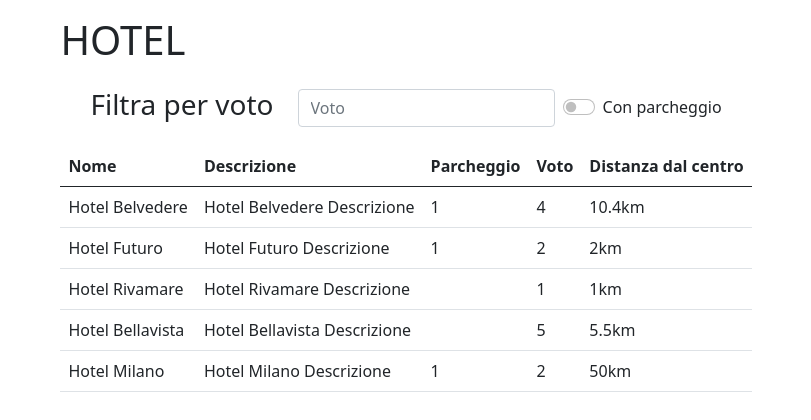
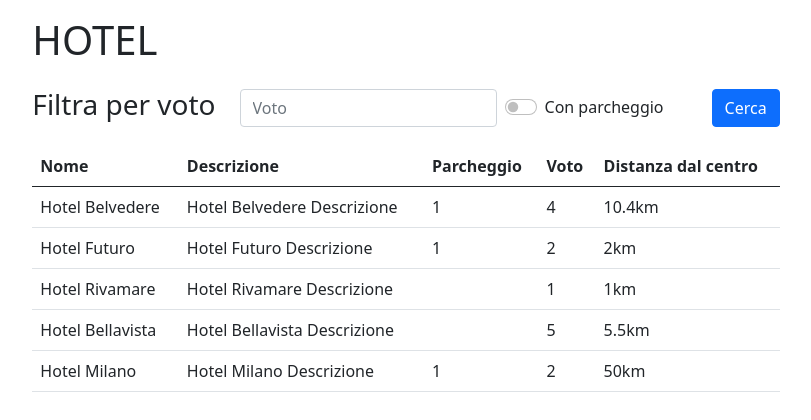
Before and after one commit to marcocareddu/php-hotel, a PHP site: page / in a window 1280 px wide. Shown: the top 420 px of the page, without its empty margins (234-1045 px from the left). Run offline with PHP 8.4, Linux system fonts and the light colour scheme.

Commit message:
PHP - Added Button

```diff
--- a/index.php
+++ b/index.php
@@ -74,10 +74,11 @@ $hotels = [
                         <div>
                             <input type="number" step="1" min="0" name="vote" class="form-control" placeholder="Voto">
                         </div>
-                        <div class="form-check form-switch ps-5">
+                        <div class="form-check form-switch px-5">
                             <input class="form-check-input" type="checkbox" id="parking" name="parking">
                             <label class="form-check-label" for="parking">Con parcheggio</label>
                         </div>
+                        <button class="btn btn-primary">Cerca</button>
                     </form>
                 </div>
 
```
